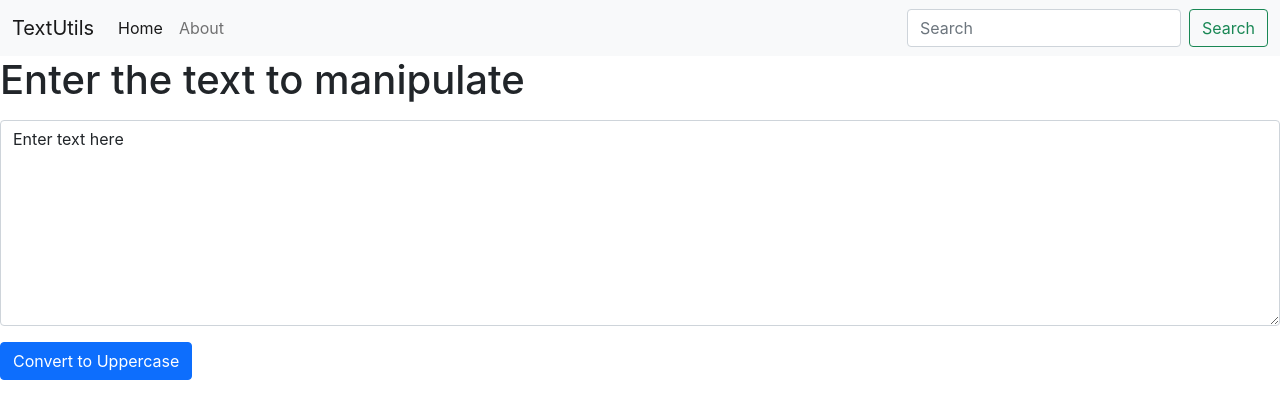
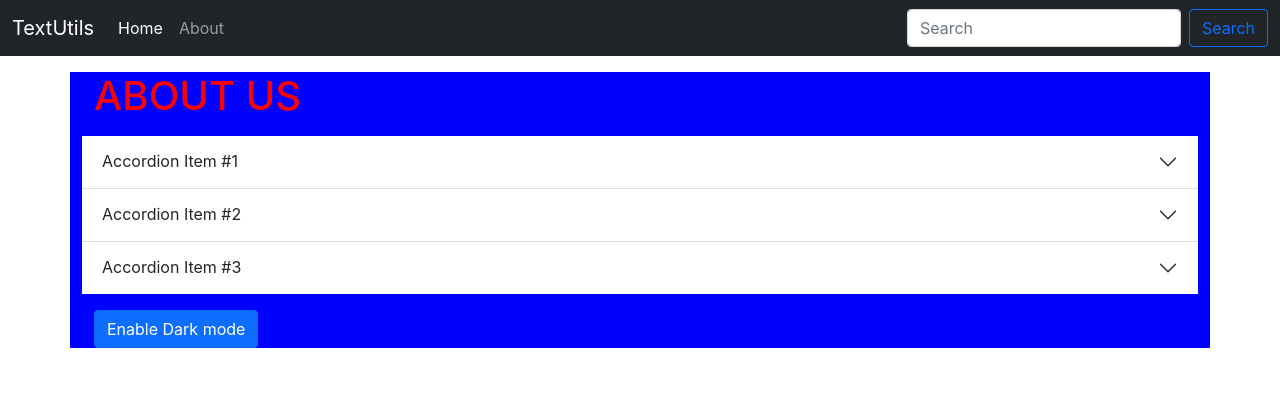
Before and after one commit to sohamobh/webelight-first, a React (Create React App) app: page / in a window 1280 px wide. Shown: the top 418 px of the page. Built offline with nearby package versions, Linux system fonts and the light colour scheme.

Commit message:
React-day-3/Text manipulation

```diff
--- a/src/App.js
+++ b/src/App.js
@@ -2,14 +2,16 @@ import logo from "./logo.svg"
 import "./App.css"
 import Navbar from "./components/Navbar"
 import TextForm from "./components/TextForm"
+import About from "./components/About"
 
 //new project.. text management
 function App() {
     return (
         <>
             <Navbar title="TextUtils"></Navbar>
-            <div className="=container mb-3">
-                <TextForm heading="Enter the text to manipulate"></TextForm>
+            <div className="=container my-3">
+                {/* <TextForm heading="Enter the text to manipulate"></TextForm>*/}
+                <About></About>
             </div>
         </>
     )
--- /dev/null
+++ b/src/components/About.js
@@ -0,0 +1,109 @@
+import React from "react"
+
+export default function About() {
+    let myStyle = {
+        color: "red",
+        backgroundColor: "blue",
+    }
+    return (
+        <div className="container" style={myStyle}>
+            <h1 className="container my-3">ABOUT US</h1>
+            <div
+                className="accordion accordion-flush"
+                id="accordionFlushExample"
+            >
+                <div className="accordion-item">
+                    <h2 className="accordion-header" id="flush-headingOne">
+                        <button
+                            className="accordion-button collapsed"
+                            type="button"
+                            data-bs-toggle="collapse"
+                            data-bs-target="#flush-collapseOne"
+                            aria-expanded="false"
+                            aria-controls="flush-collapseOne"
+                        >
+                            Accordion Item #1
+                        </button>
+                    </h2>
+                    <div
+                        id="flush-collapseOne"
+                        className="accordion-collapse collapse"
+                        aria-labelledby="flush-headingOne"
+                        data-bs-parent="#accordionFlushExample"
+                    >
+                        <div className="accordion-body">
+                            Placeholder content for this accordion, which is
+                            intended to demonstrate the{" "}
+                            <code>.accordion-flush</code> class. This is the
+                            first item's accordion body.
+                        </div>
+                    </div>
+                </div>
+                <div className="accordion-item">
+                    <h2 className="accordion-header" id="flush-headingTwo">
+                        <button
+                            className="accordion-button collapsed"
+                            type="button"
+                            data-bs-toggle="collapse"
+                            data-bs-target="#flush-collapseTwo"
+                            aria-expanded="false"
+                            aria-controls="flush-collapseTwo"
+                        >
+                            Accordion Item #2
+                        </button>
+                    </h2>
+                    <div
+                        id="flush-collapseTwo"
+                        className="accordion-collapse collapse"
+                        aria-labelledby="flush-headingTwo"
+                        data-bs-parent="#accordionFlushExample"
+                    >
+                        <div className="accordion-body">
+                            Placeholder content for this accordion, which is
+                            intended to demonstrate the{" "}
+                            <code>.accordion-flush</code> class. This is the
+                            second item's accordion body. Let's imagine this
+                            being filled with some actual content.
+                        </div>
+                    </div>
+                </div>
+                <div className="accordion-item">
+                    <h2 className="accordion-header" id="flush-headingThree">
+                        <button
+                            className="accordion-button collapsed"
+                            type="button"
+                            data-bs-toggle="collapse"
+                            data-bs-target="#flush-collapseThree"
+                            aria-expanded="false"
+                            aria-controls="flush-collapseThree"
+                        >
+                            Accordion Item #3
+                        </button>
+                    </h2>
+                    <div
+                        id="flush-collapseThree"
+                        className="accordion-collapse collapse"
+                        aria-labelledby="flush-headingThree"
+                        data-bs-parent="#accordionFlushExample"
+                    >
+                        <div className="accordion-body">
+                            Placeholder content for this accordion, which is
+                            intended to demonstrate the{" "}
+                            <code>.accordion-flush</code> class. This is the
+                            third item's accordion body. Nothing more exciting
+                            happening here in terms of content, but just filling
+                            up the space to make it look, at least at first
+                            glance, a bit more representative of how this would
+                            look in a real-world application.
+                        </div>
+                    </div>
+                </div>
+            </div>
+            <div className="container my-3">
+                <button type="button" class="btn btn-primary">
+                    Enable Dark mode
+                </button>
+            </div>
+        </div>
+    )
+}
--- a/src/components/Navbar.js
+++ b/src/components/Navbar.js
@@ -3,7 +3,7 @@ import propTypes from "prop-types"
 
 export default function Navbar(props) {
     return (
-        <nav className="navbar navbar-expand-lg navbar-light bg-light">
+        <nav className="navbar navbar-expand-lg navbar-dark bg-dark">
             <div className="container-fluid">
                 <a className="navbar-brand" href="/">
                     {props.title}
@@ -47,7 +47,7 @@ export default function Navbar(props) {
                             aria-label="Search"
                         />
                         <button
-                            className="btn btn-outline-success"
+                            className="btn btn-outline-primary"
                             type="submit"
                         >
                             Search
--- a/src/components/TextForm.js
+++ b/src/components/TextForm.js
@@ -8,16 +8,35 @@ export default function TextForm(props) {
         let newText = text.toUpperCase()
         setText(newText)
     }
+    const handleLowClick = () => {
+        // console.log("Lowercase was clicked" + text)
+        let newText = text.toLowerCase()
+        setText(newText)
+    }
+    const handleSentenceCount = () => {
+        // console.log("Lowercase was clicked" + text)
+        let count = text.split(".").length
+        //return count
+        document.write("Total numbers of sentences are = " + count)
+        //setText(newText)
+    }
+    const handleClearText = () => {
+        // console.log("Clear was clicked" + text)
+        let newText = ""
+        setText(newText)
+    }
     const handleOnChange = (event) => {
         // console.log("On change")
         setText(event.target.value)
     }
+    var num = 0
 
-    const [text, setText] = useState("Enter text here") //setText is the update function
+    const [text, setText] = useState("") //setText is the update function
     // text="new text"; //wrong way
     // setText("New text"); //correct way
     return (
-        <div>
+        <>
+            <div className="container">
                 <h1>{props.heading}</h1>
                 <div className="my-3">
                     {/* <label for="MyBox" class="form-label">Example textarea</label> */}
@@ -29,9 +48,46 @@ export default function TextForm(props) {
                         rows="8"
                     ></textarea>
                 </div>
-            <button className="btn btn-primary" onClick={handleUpClick}>
+                <button
+                    className="btn btn-primary mx-1"
+                    onClick={handleUpClick}
+                >
                     Convert to Uppercase
                 </button>
+                <button
+                    className="btn btn-primary mx-1" //mx-1 creates space between 2 components; here, buttons
+                    onClick={handleLowClick}
+                >
+                    Convert to Lowercase
+                </button>
+                <button
+                    className="btn btn-primary mx-1" //mx-1 creates space between 2 components; here, buttons
+                    onClick={handleClearText}
+                >
+                    Clear text
+                </button>
+                <button
+                    className="btn btn-primary mx-1" //mx-1 creates space between 2 components; here, buttons
+                    onClick={handleSentenceCount}
+                >
+                    Sentence Count
+                </button>
             </div>
+            <div className="container my-3">
+                <h2>Your text summary</h2>
+                <p>
+                    {text.split(" ").length} words and {text.length} characters
+                    {/*number count*/}
+                </p>
+                <p>
+                    {0.008 * text.split(" ").length} minutes reading time.
+                    {/*1 word = 0.008 minutes(1/125) multiplied by length*/}
+                </p>
+                {/*<p>Total number of sentences are:-{handleClearText(num)} </p>*/}
+
+                <h3>Preview</h3>
+                <p>{text}</p>
+            </div>
+        </>
     )
 }
```
Lines whose indentation alone changed are shown as unchanged.
